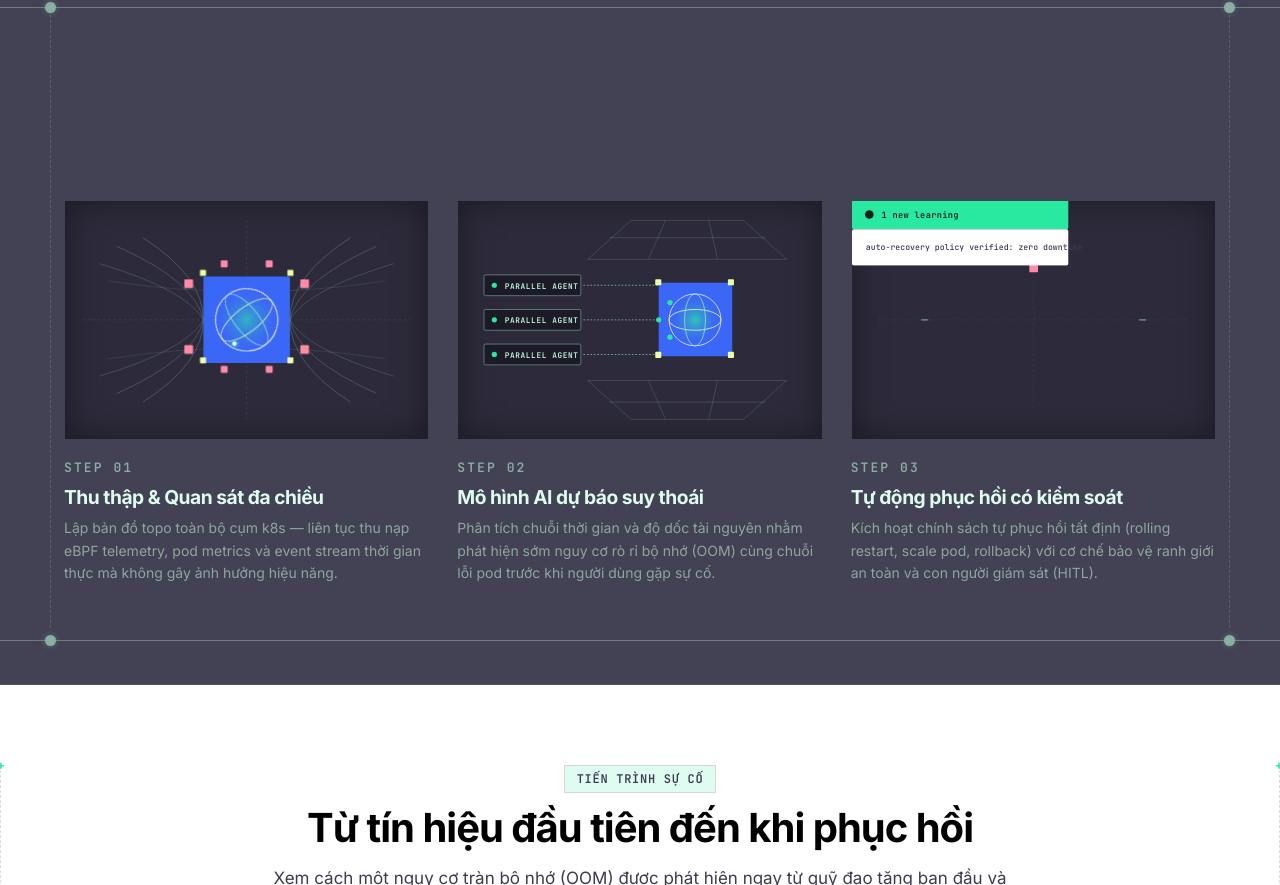
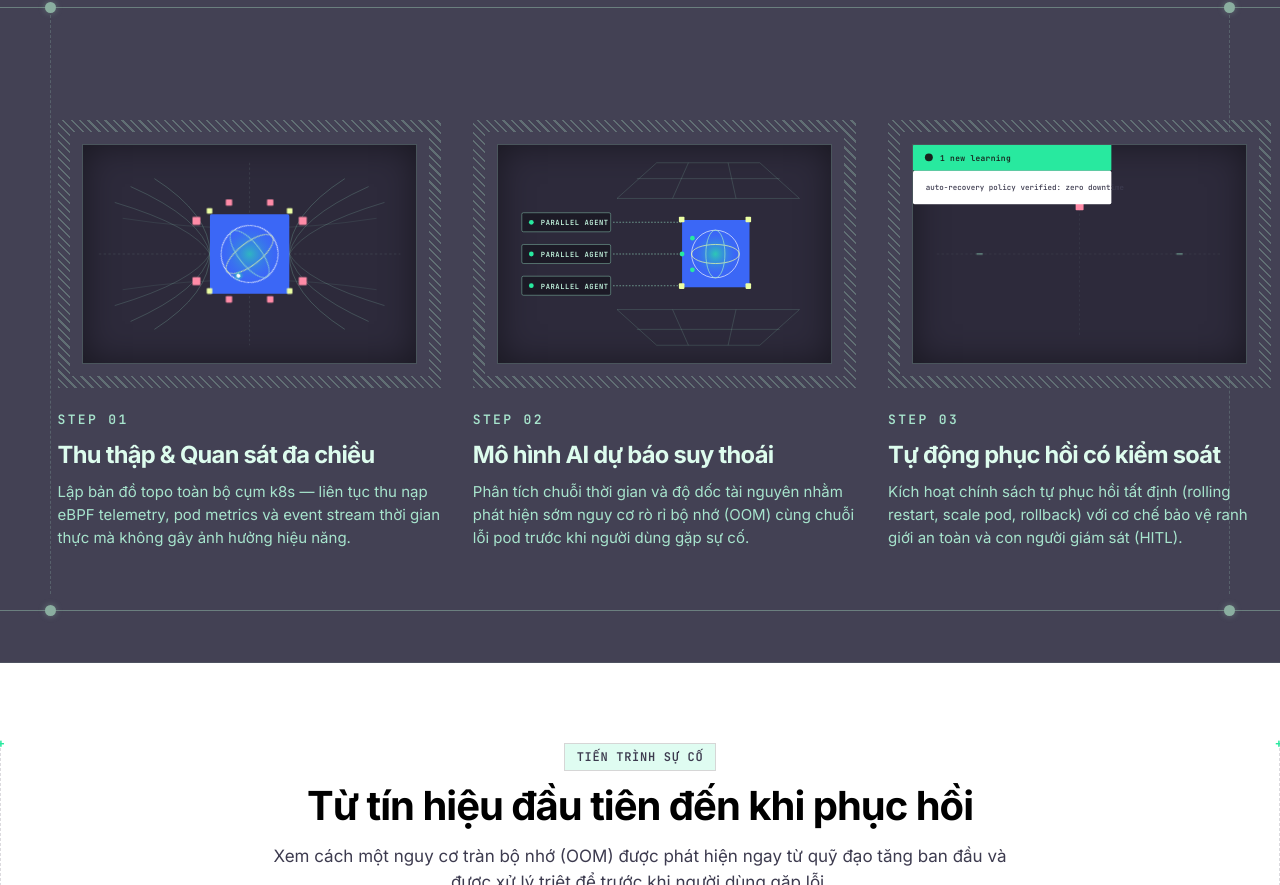
Before and after one commit to AnhTu0304/CapTone, a React (Create React App) app in the folder Frontend/: page / in a window 1280 px wide. Shown: the part 1220-2105 px from the top of the page. Built offline with nearby package versions, Linux system fonts and the light colour scheme; no server answers; a web font is replaced by a local one.

Commit message:
style(landing): add 45-degree hatched ribbon border to cards, tighten spacing to 100px, and scale title typography

```diff
--- a/Frontend/src/pages/Home/components/HowItWorksSection.css
+++ b/Frontend/src/pages/Home/components/HowItWorksSection.css
@@ -1,5 +1,5 @@
 /* ==========================================================================
-   HOW IT WORKS SECTION — BLUEPRINT CAD STYLING WITH MULTI-LINE FRAMING
+   HOW IT WORKS SECTION — BLUEPRINT CAD STYLING WITH HATCHED BORDERS
    ========================================================================== */
 
 .how-it-works-section {
@@ -9,7 +9,7 @@
   background-color: #434154; /* Exact sampled background from reference image */
   overflow: hidden;
   box-sizing: border-box;
-  padding: 24px 0 36px 0;
+  padding: 24px 0 44px 0;
   border-top: 1px solid rgba(107, 127, 127, 0.28);
   border-bottom: 1px solid rgba(107, 127, 127, 0.28);
 }
@@ -35,7 +35,7 @@
 
 .hiw-track-bottom {
   height: 16px;
-  margin-top: 24px;
+  margin-top: 28px;
 }
 
 /* 1px Solid Horizontal Line */
@@ -106,20 +106,20 @@
   line-height: 1.25;
 }
 
-/* Main Content Container: Spacing 160px - 200px (180px standard) below HOW IT WORKS */
+/* Main Content Container: Spacing tightened to ~100px below HOW IT WORKS */
 .hiw-content-container {
   position: relative;
   width: 100%;
   box-sizing: border-box;
-  margin-top: 180px; /* 180px spacing (in 160-200px range requested) */
-  padding: 0 clamp(24px, 5vw, 84px) 24px;
+  margin-top: 100px; /* Exact 100px spacing requested */
+  padding: 0 clamp(20px, 4.5vw, 76px) 24px;
 }
 
-/* Left & Right Vertical Dashed Guidelines connecting lines across the 180px gap */
+/* Left & Right Vertical Dashed Guidelines connecting lines across the 100px gap */
 .hiw-guide-v-left,
 .hiw-guide-v-right {
   position: absolute;
-  top: -190px;
+  top: -110px;
   bottom: -20px;
   width: 1px;
   border-left: 1px dashed rgba(130, 165, 155, 0.32);
@@ -139,7 +139,7 @@
 .hiw-grid {
   display: grid;
   grid-template-columns: repeat(3, 1fr);
-  gap: 28px;
+  gap: 32px;
   width: 100%;
   position: relative;
   z-index: 3;
@@ -148,29 +148,66 @@
 .hiw-card {
   display: flex;
   flex-direction: column;
-  gap: 18px;
+  gap: 22px;
 }
 
-/* Graphic Screen Box */
+/* ==========================================================================
+   HATCHED RIBBON BORDER (DIAGONAL 45° STRIPES MATCHING REFERENCE IMAGE)
+   ========================================================================== */
+.hiw-screen-frame {
+  position: relative;
+  width: 100%;
+  box-sizing: border-box;
+  padding: 12px; /* 12px ribbon of 45° diagonal hatched stripes */
+  background: repeating-linear-gradient(
+    45deg,
+    rgba(138, 174, 160, 0.42) 0px,
+    rgba(138, 174, 160, 0.42) 1.5px,
+    transparent 1.5px,
+    transparent 6px
+  );
+  transition: background 0.25s ease, filter 0.25s ease;
+}
+
+.hiw-card:hover .hiw-screen-frame {
+  background: repeating-linear-gradient(
+    45deg,
+    rgba(40, 233, 159, 0.68) 0px,
+    rgba(40, 233, 159, 0.68) 1.5px,
+    transparent 1.5px,
+    transparent 6px
+  );
+}
+
+/* Inner gap between hatched border and inner screen box */
+.hiw-screen-inner-gap {
+  position: relative;
+  width: 100%;
+  box-sizing: border-box;
+  padding: 12px;
+  background-color: #434154; /* Exact section background */
+}
+
+/* Inner Graphic Screen Box */
 .hiw-screen {
   position: relative;
   width: 100%;
   aspect-ratio: 16 / 10.5;
   min-height: 220px;
   background-color: #2D2A3B; /* Deep dark slate navy card backdrop */
-  border: 1px solid rgba(130, 165, 155, 0.22);
+  border: 1px solid rgba(130, 165, 155, 0.35);
   box-sizing: border-box;
   overflow: hidden;
   display: flex;
   align-items: center;
   justify-content: center;
-  box-shadow: inset 0 0 35px rgba(0, 0, 0, 0.4);
+  box-shadow: inset 0 0 35px rgba(0, 0, 0, 0.45);
   transition: border-color 0.2s ease, box-shadow 0.2s ease;
 }
 
 .hiw-card:hover .hiw-screen {
-  border-color: rgba(40, 233, 159, 0.42);
-  box-shadow: inset 0 0 45px rgba(40, 233, 159, 0.08);
+  border-color: rgba(40, 233, 159, 0.55);
+  box-shadow: inset 0 0 45px rgba(40, 233, 159, 0.09);
 }
 
 /* SVG Canvas styling */
@@ -224,50 +261,51 @@
   animation: hiwFloatSubtle 4s ease-in-out infinite;
 }
 
-/* Typography & Text Block */
+/* Typography & Text Block (Exact matching reference image proportions) */
 .hiw-info {
   display: flex;
   flex-direction: column;
-  gap: 8px;
+  gap: 10px;
 }
 
 .hiw-step-label {
   font-family: var(--font-mono, 'JetBrains Mono', SFMono-Regular, monospace);
   font-size: 0.8125rem;
   font-weight: 600;
-  letter-spacing: 0.16em;
-  color: #8AAEA0; /* Exact sampled muted sage green */
+  letter-spacing: 0.18em;
+  color: #A7E4CD; /* Luminous pale mint */
   text-transform: uppercase;
+  margin-bottom: 2px;
 }
 
 .hiw-title {
   font-family: var(--font-display, 'Inter', -apple-system, sans-serif);
-  font-size: clamp(1.15rem, 1.5vw, 1.4rem);
+  font-size: clamp(1.35rem, 1.85vw, 1.65rem); /* Prominent, bold title */
   font-weight: 700;
   color: #DDFCEE; /* Exact sampled crisp pale mint-white */
-  letter-spacing: -0.025em;
-  line-height: 1.25;
+  letter-spacing: -0.03em;
+  line-height: 1.2;
   margin: 0;
 }
 
 .hiw-desc {
   font-family: var(--font-body, 'Inter', -apple-system, sans-serif);
-  font-size: 0.875rem;
-  color: #8DA79E; /* Exact sampled sage gray-green */
-  line-height: 1.6;
+  font-size: clamp(0.9375rem, 1.1vw, 1.05rem); /* Elegant readable description */
+  color: #A7E4CD; /* Luminous soft mint matching reference image */
+  line-height: 1.55;
   margin: 0;
 }
 
 /* Responsive Breakpoints */
 @media (max-width: 1080px) {
   .hiw-content-container {
-    margin-top: clamp(80px, 14vw, 160px);
+    margin-top: clamp(60px, 10vw, 90px);
     padding: 0 20px 20px;
   }
 
   .hiw-grid {
     grid-template-columns: 1fr;
-    gap: 36px;
+    gap: 40px;
     max-width: 580px;
     margin: 0 auto;
   }
--- a/Frontend/src/pages/Home/components/HowItWorksSection.jsx
+++ b/Frontend/src/pages/Home/components/HowItWorksSection.jsx
@@ -32,7 +32,7 @@ export const HowItWorksSection = ({ className = '' }) => {
         </div>
       </div>
 
-      {/* ================= CONTENT CONTAINER (160px - 200px SPACING BELOW HOW IT WORKS) ================= */}
+      {/* ================= CONTENT CONTAINER (~100px SPACING BELOW HOW IT WORKS) ================= */}
       <div className="hiw-content-container">
         {/* Left & Right Vertical Dashed Connecting Guidelines */}
         <span className="hiw-guide-v-left" aria-hidden="true" />
@@ -42,6 +42,8 @@ export const HowItWorksSection = ({ className = '' }) => {
         <div className="hiw-grid">
           {/* ================= STEP 01: QUAN SÁT ================= */}
           <article className="hiw-card">
+            <div className="hiw-screen-frame">
+              <div className="hiw-screen-inner-gap">
                 <div className="hiw-screen" aria-hidden="true">
                   <svg
                     className="hiw-svg-canvas"
@@ -110,6 +112,8 @@ export const HowItWorksSection = ({ className = '' }) => {
                     </g>
                   </svg>
                 </div>
+              </div>
+            </div>
 
             <div className="hiw-info">
               <span className="hiw-step-label">STEP 01</span>
@@ -122,6 +126,8 @@ export const HowItWorksSection = ({ className = '' }) => {
 
           {/* ================= STEP 02: DỰ ĐOÁN ================= */}
           <article className="hiw-card">
+            <div className="hiw-screen-frame">
+              <div className="hiw-screen-inner-gap">
                 <div className="hiw-screen" aria-hidden="true">
                   <svg
                     className="hiw-svg-canvas"
@@ -210,6 +216,8 @@ export const HowItWorksSection = ({ className = '' }) => {
                     <rect x="312" y="172" width="7" height="7" fill="#ECFFA3" rx="1" />
                   </svg>
                 </div>
+              </div>
+            </div>
 
             <div className="hiw-info">
               <span className="hiw-step-label">STEP 02</span>
@@ -222,6 +230,8 @@ export const HowItWorksSection = ({ className = '' }) => {
 
           {/* ================= STEP 03: KHÔI PHỤC ================= */}
           <article className="hiw-card">
+            <div className="hiw-screen-frame">
+              <div className="hiw-screen-inner-gap">
                 <div className="hiw-screen" aria-hidden="true">
                   <svg
                     className="hiw-svg-canvas"
@@ -275,6 +285,8 @@ export const HowItWorksSection = ({ className = '' }) => {
                     <line x1="332" y1="135" x2="340" y2="135" stroke="#9CE8C9" strokeWidth="1.5" strokeOpacity="0.6" />
                   </svg>
                 </div>
+              </div>
+            </div>
 
             <div className="hiw-info">
               <span className="hiw-step-label">STEP 03</span>
```
Lines whose indentation alone changed are shown as unchanged.
